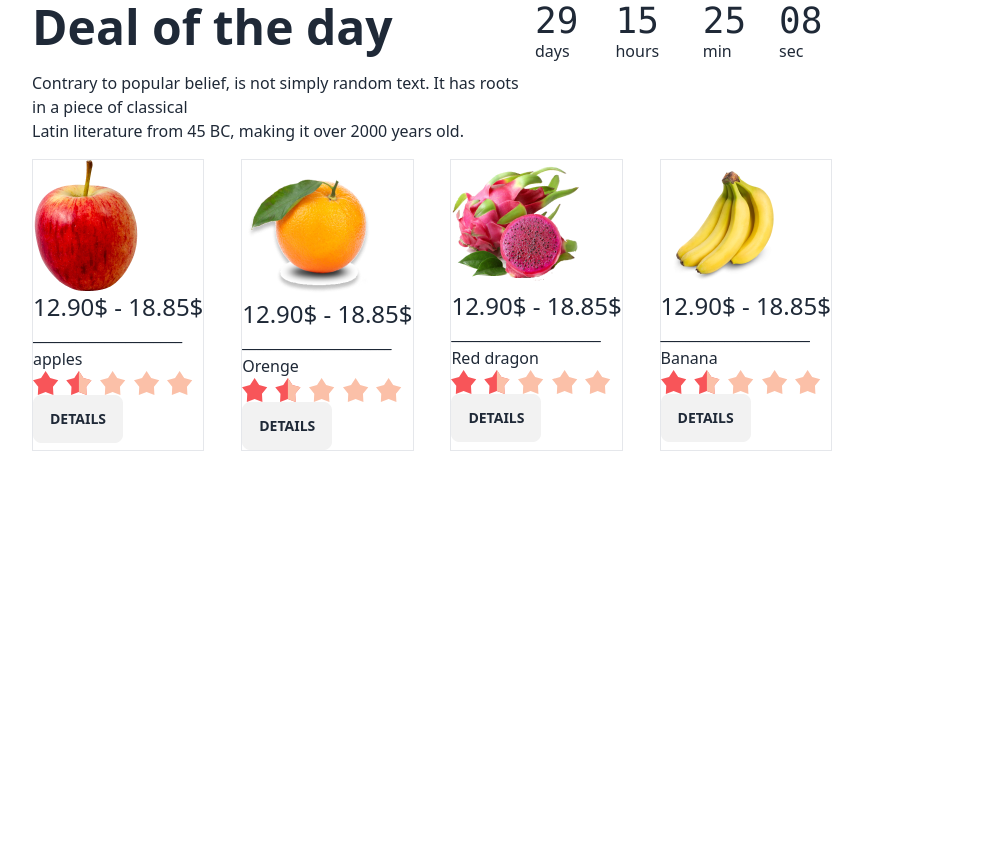
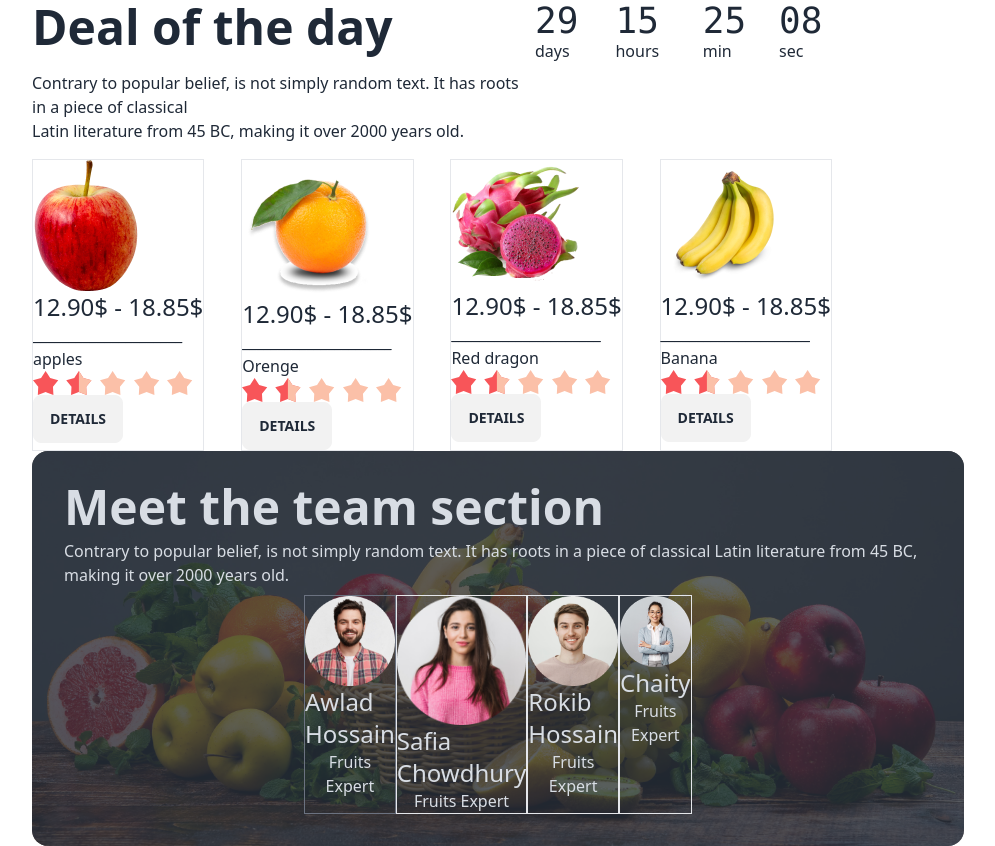
Before and after one commit to Kwsr5070/fruit-blast-assignment, a plain HTML site: page index.html in a window 1280 px wide. Shown: the part 899-1745 px from the top of the page, without its empty margins (208-1203 px from the left). Before the commit the page ends 1350 px from the top, so only its background shows below. Drawn offline with nearby package versions, Linux system fonts and the light colour scheme.

Commit message:
added team section

```diff
--- a/index.html
+++ b/index.html
@@ -397,6 +397,33 @@
             </div>
     </div>
   </section>
+  <section>
+    <div>
+      <div class="card w-full bg-base-100 shadow-xl image-full px-60">
+  <figure><img class="w-full" src="images/banner1.png" alt="" /></figure>
+  <div class="card-body">
+    <h2 class="card-title text-5xl">Meet the team section</h2>
+    <p>Contrary to popular belief, is not simply random text. It has roots in a piece of classical Latin literature from 45 BC, making it over 2000 years old.</p>
+    <div class="flex justify-between px-60">
+      <div class="border border-collapse border-gray-500"><img class="text-clip overflow-hidden" src="images/member1.png" alt="">
+      <h2 class="text-2xl">Awlad Hossain</h2>
+      <p class="text-center">Fruits Expert</p></div>
+      <div class="border"><img src="images/member2.png" alt="">
+      <h2 class="text-2xl">Safia Chowdhury</h2>
+      <p class="text-center">Fruits Expert</p></div>
+      <div class="border"><img src="images/member3.png" alt="">
+      <h2 class="text-2xl">Rokib Hossain</h2>
+      <p class="text-center">Fruits Expert</p></div>
+      <div class="border"><img src="images/member4.png" alt="">
+      <h2 class="text-2xl">Chaity</h2>
+      <p class="text-center">Fruits Expert</p></div>
+      </div>
+
+
+  </div>
+</div>
+      </div>
+    </section>
 
 
 
```
